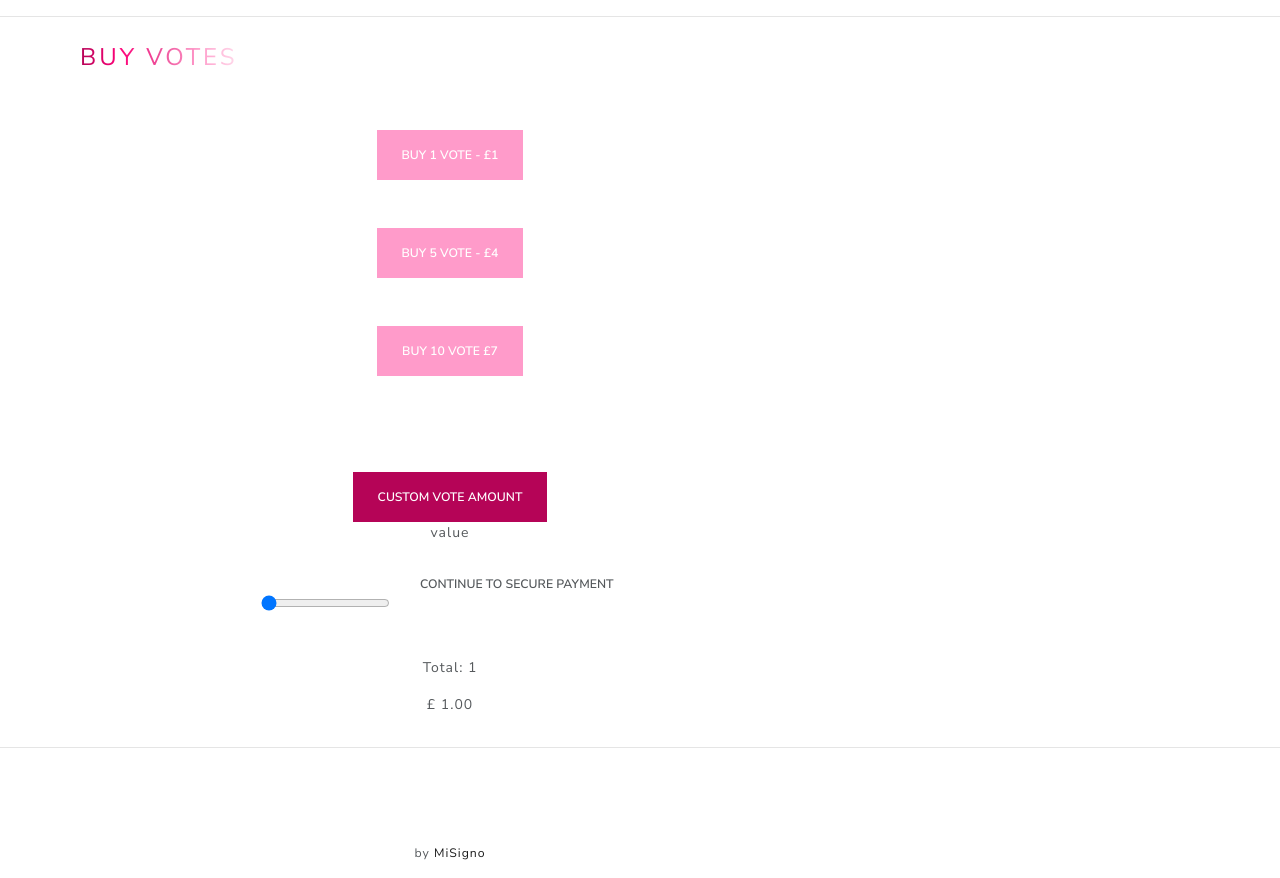
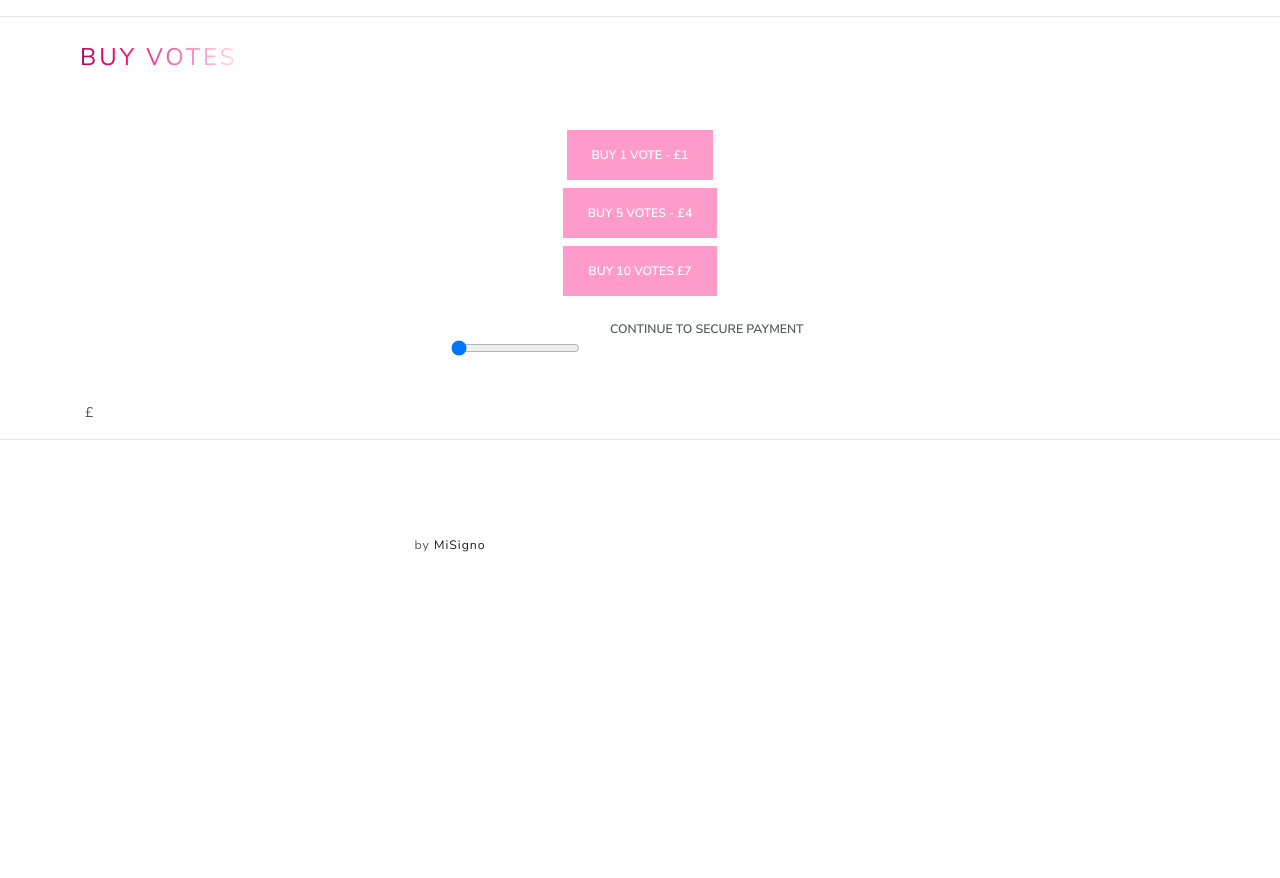
Before and after one commit to Mgsignorelli/unicornticket, a Django app: page /voteshop/ in a window 1280 px wide. Shown: the part 105-983 px from the top of the page. After the commit the page ends 657 px from the top, so only its background shows below. Run offline with Django 3.2, Linux system fonts and the light colour scheme; a user stored in the database is signed in; parts of the project's set-up code (start-up, migrations or seed data) failed here and were passed over; some libraries are stand-ins or nearby versions.

Commit message:
adjust cols in buy vote template

```diff
--- a/voteshop/templates/buyvote.html
+++ b/voteshop/templates/buyvote.html
@@ -22,44 +22,31 @@
 {% block content %}
     <div class="container">
         <div class="row row-flex">
-            <div class="col-sm-8 mt-5" align="center">
-                <button type="button" class="btn btn-buy-1-vote purchase_button" data-count="1">BUY 1 VOTE - £1
+            <div class="col-sm-12 mt-5" align="center">
+                <button type="button" class="btn btn-buy-1-vote purchase_button" data-count="1">BUY 1 VOTE -  £1
                 </button>
             </div>
-            <div class="col-sm-8 mt-5" align="center">
-                <button type="button" class="btn btn-buy-5-votes purchase_button" data-count="5">BUY 5 VOTE - £4
+            <div class="col-sm-12 mt-2" align="center">
+                <button type="button" class="btn btn-buy-5-votes purchase_button" data-count="5">BUY 5 VOTES - £4
                 </button>
             </div>
-            <div class="col-sm-8 mt-5" align="center">
-                <button type="button" class="btn btn-buy-1-vote purchase_button" data-count="10">BUY 10 VOTE £7
+            <div class="col-sm-12 mt-2" align="center">
+                <button type="button" class="btn btn-buy-1-vote purchase_button" data-count="10">BUY 10 VOTES £7
                 </button>
             </div>
-            <div class="col-sm-8 mt-5" align="center">
-                <button type="button" class="btn btn-buy-custom-votes mt-5">Custom vote Amount</button>
-                <p> value </p>
-            </div>
-
         </div>
+    </div>
+    <div class="container">
         <div class="row">
-            <div class="col-sm-8" align="center">
-
+            <div class="col-sm-12 mt-2" align="center">
                 <form class="hidden" action="{% url 'buyvotes' %}" method="post" id="checkout">
                     {% csrf_token %}
                     <input type="range" min="1" max="100" value="1" name="votecount" id="checkout_count">
                     <button type="submit" class="btn btn-buy-votes mb-5"> Continue to secure payment</button>
                 </form>
             </div>
-        </div>
+                    </div>
 
-
-        <div class="row">
-            <div class="col-sm-8" align="center">
-                <p> Total: <span id="checkout_count_display"></span></p>
-            </div>
-        </div>
-
-        <div class="row">
-            <div class="col-sm-8" align="center">
 
                 <p>&pound; <span id="checkout_cost_display"></span></p>
             </div>
```
